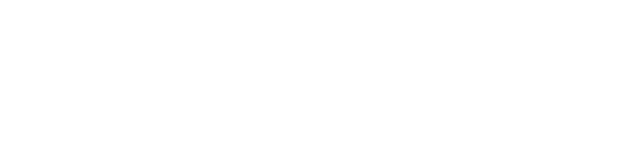
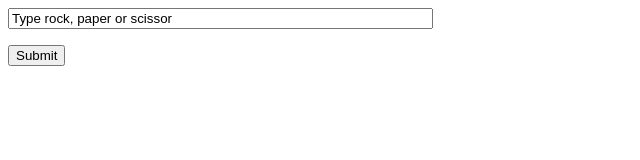
Before and after one commit to jayden-1105/rock_paper_scissors, a plain HTML site: page index.html in a window 1280 px wide. Shown: the whole page, without its empty margins (0-640 px from the left). Drawn offline with Linux system fonts and the light colour scheme.

Commit message:
Added text box and submit button for player selection

```diff
--- a/index.html
+++ b/index.html
@@ -8,6 +8,10 @@
     <title>Rock Paper Scissors</title>
 </head>
 <body>
-    <script>computerPlay();</script>
+    <input type="text" id="playerSelection" value="Type rock, paper or scissor" size="50px">
+    <p><button>Submit</button></p>
+    <script>let computerSelection = computerPlay();
+    </script>
+
 </body>
 </html>
--- a/java.js
+++ b/java.js
@@ -1,6 +1,9 @@
 function computerPlay() {
     const choices = ["rock", "paper", "scissor"];
     let computerChoice = choices[Math.floor(Math.random()*3)];
-    console.log(computerChoice);
     return computerChoice;
 }
+
+function playerSelection() {
+
+}
```
